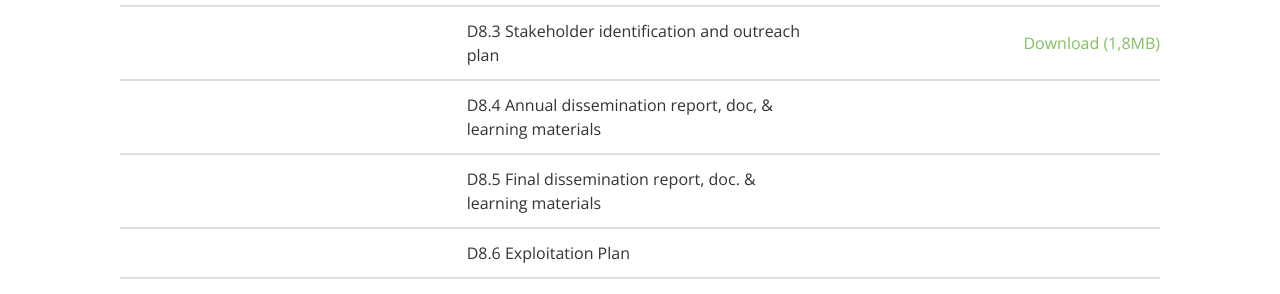
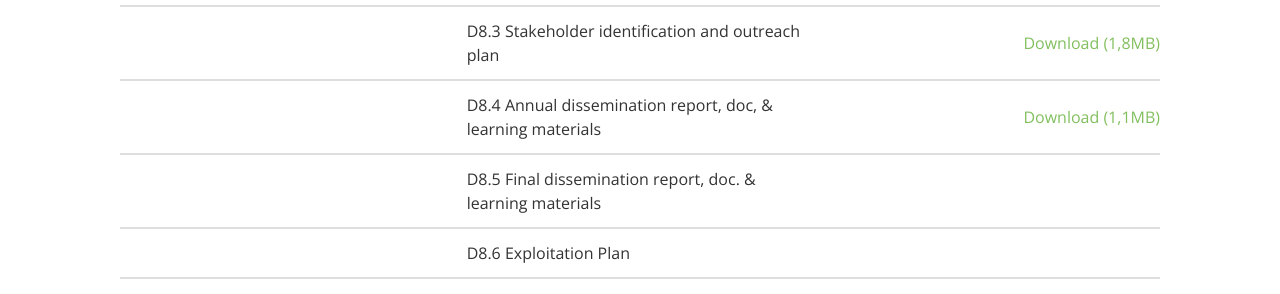
Before and after one commit to openbudgets/openbudgets.github.io, a Jekyll site: the page built from about/deliverables.md, in a window 1280 px wide and 900 px high, scrolled down 2890 px. Shown: the part 274-568 px from the top of the window. Built offline with Jekyll 4.4.1, drawn with Linux system fonts in a browser that asks for light colours; nearby versions of some CDN libraries.

Commit message:
added D8.4

```diff
--- a/_layouts/home.html
+++ b/_layouts/home.html
@@ -20,7 +20,7 @@ layout: default
         <section>
             <h2>Featured Blog Post</h2>
         {% for post in site.categories.post limit:1  %}
-            <h3><a href="{{ site.baseurl }}{{ post-url }}">{{ post.title }}</a></h3>
+            <h3><a href="{{ site.baseurl }}{{ post.url }}">{{ post.title }}</a></h3>
             <span>{{ post.excerpt | truncate: 270 | markdownify }}</span>
             <a href="{{ site.baseurl }}{{ post.url }}">Full Post</a>
         {% endfor %}
--- a/about/deliverables.md
+++ b/about/deliverables.md
@@ -54,7 +54,7 @@ title: Deliverables
 | WP8	 | D8.1 Fact sheet & continuously updated website, social media |
 | 	 | D8.2 Dissemination strategy, materials, press rel. & testimonials | [Download (1,3MB)]({{site.baseurl}}/assets/deliverables/D8.2.pdf)
 | 	 | D8.3 Stakeholder identification and outreach plan | [Download (1,8MB)]({{site.baseurl}}/assets/deliverables/D8.3.pdf)
-| 	 | D8.4 Annual dissemination report, doc, & learning materials |
+| 	 | D8.4 Annual dissemination report, doc, & learning materials | [Download (1,1MB)]({{site.baseurl}}/assets/deliverables/D8.4.pdf)
 | 	 | D8.5 Final dissemination report, doc. & learning materials |
 | 	 | D8.6 Exploitation Plan |
 | 	 | D8.7 Exploitation Impact Report |
```
